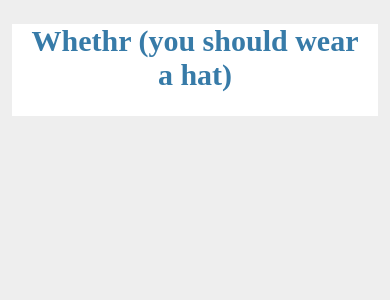
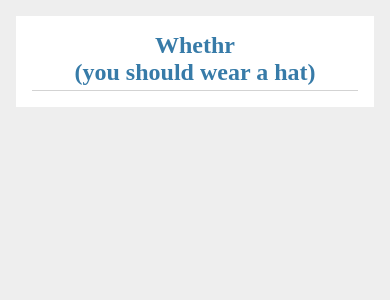
Before and after one commit to spirozh/whethr, a Flask app: template whethr/templates/layout.html in a window 390 px wide. Shown: the top 300 px of the page. Run offline with Flask 2, Linux system fonts and the light colour scheme; the template is opened without the code that fills it, so the values that code supplies are empty.

Commit message:
decent mobile layout

```diff
--- a/whethr/static/style.css
+++ b/whethr/static/style.css
@@ -1,54 +1,16 @@
-html { font-family: sans-serif; font-size: 4em; background: #eee; padding: 1rem; }
+html { font-family: sans-serif; background: #eee; padding: 1rem; }
 body { max-width: 960px; margin: 0 auto; background: white; }
-h1 { font-family: serif; color: #377ba8; text-align: center; margin: 1rem auto; }
-
-h1 {
-    font-size: 2.5rem;
-}
-
-div {
-    font-size: 1.9rem;
-}
-
-@media (max-width: 480px) {
-    html {
-        font-size: 12px;
-    }
-}
-
-@media (min-width: 480px) {
-    html {
-        font-size: 13px;
-    }
-}
-
-@media (min-width: 768px) {
-    html {
-        font-size: 14px;
-    }
-}
-
-@media (min-width: 992px) {
-    html {
-        font-size: 15px;
-    }
-}
-
-@media (min-width: 1200px) {
-    html {
-        font-size: 16px;
-    }
-}
-
-
+h1 { font-family: serif; color: #377ba8; margin: 1rem 0; }
 a { color: #377ba8; }
 hr { border: none; border-top: 1px solid lightgray; }
 nav { background: lightgray; display: flex; align-items: center; padding: 0 0.5rem; }
 nav h1 { flex: auto; margin: 0; }
-
+nav h1 a { text-decoration: none; padding: 0.25rem 0.5rem; }
+nav ul  { display: flex; list-style: none; margin: 0; padding: 0; }
+nav ul li a, nav ul li span, header .action { display: block; padding: 0.5rem; }
 .content { padding: 0 1rem 1rem; }
 .content > header { border-bottom: 1px solid lightgray; display: flex; align-items: flex-end; }
-.content > header h1 { flex: auto; margin: 1rem 0 0.25rem 0; }
+.content > header h1 { flex: auto; margin: 1rem 0 0.25rem 0; text-align: center; }
 .flash { margin: 1em 0; padding: 1em; background: #cae6f6; border: 1px solid #377ba8; }
 .post > header { display: flex; align-items: flex-end; font-size: 0.85em; }
 .post > header > div:first-of-type { flex: auto; }
@@ -58,7 +20,7 @@ nav h1 { flex: auto; margin: 0; }
 .content:last-child { margin-bottom: 0; }
 .content form { margin: 1em 0; display: flex; flex-direction: column; }
 .content label { font-weight: bold; margin-bottom: 0.5em; }
-.content input, .content textarea { margin-bottom: 1em; font-size: 2rem; }
+.content input, .content textarea { margin-bottom: 1em; }
 .content textarea { min-height: 12em; resize: vertical; }
 input.danger { color: #cc2f2e; }
 input[type=submit] { align-self: start; min-width: 10em; }
--- a/whethr/templates/layout.html
+++ b/whethr/templates/layout.html
@@ -1,15 +1,19 @@
 <!doctype html>
+<meta name="viewport" content="width=device-width, initial-scale=1" />
 <title>{% block title %}{% endblock %} - Whethr</title>
 <link rel="stylesheet" href="{{ url_for('static', filename='style.css') }}">
 <link rel="apple-touch-icon" sizes="180x180" href="{{ url_for('static', filename='hat-apple-touch-icon.png') }}">
 <link rel="icon" type="image/png" sizes="32x32" href="{{ url_for('static', filename='hat-favicon-32x32.png') }}">
 <link rel="icon" type="image/png" sizes="16x16" href="{{ url_for('static', filename='hat-favicon-16x16.png') }}">
 <link rel="manifest" href="{{ url_for('static', filename='site.webmanifest') }}">
-<main class="content">
-  <h1>Whethr (you should wear a hat)</h1>
+<nav></nav>
+<section class="content">
+  <header>
+    <h1><nobr>Whethr <wbr>(you should wear a hat)</nobr></h1>
+  </header>
 
   {% for message in get_flashed_messages() %}
   <div class="flash">{{ message }}</div>
   {% endfor %}
   {% block content %}{% endblock %}
-</main>
+</section>
```
